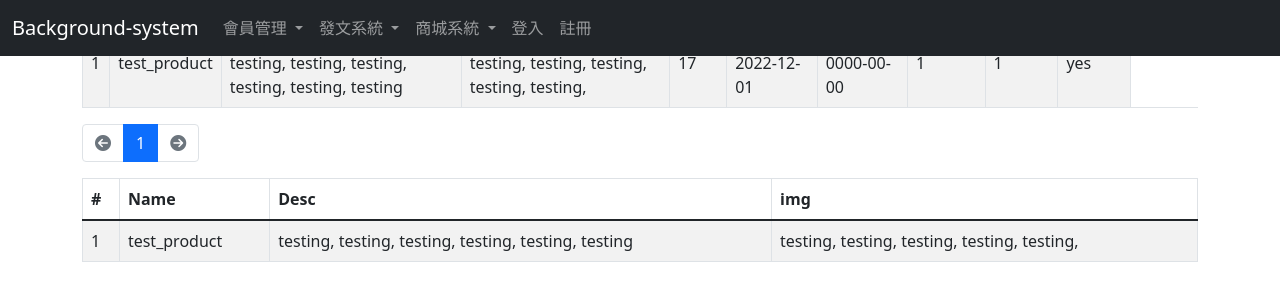
After one commit to chenchiaho/circular-journeys-frontend-cms, a PHP site: page /marketplace-page/list2.php in a window 1280 px wide. The commit adds this page. Shown: the top 301 px of the page. Run offline with PHP 8.4, Linux system fonts and the light colour scheme; data comes from the database, SQL or seed files in the repository.

```diff
--- a/content-management-system/insert-admin.php
+++ b/content-management-system/insert-admin.php
@@ -1,7 +1,7 @@
 <?php
 require './parts/connect_db.php';
 
-$account = 'kevinLa';
+$account = 'Alan';
 $password = '123456';
 
 $hash = password_hash($password, PASSWORD_BCRYPT);
--- a/content-management-system/login.php
+++ b/content-management-system/login.php
@@ -50,7 +50,7 @@ $pageName = 'login';
                 console.log(data);
                 if (data.success) {
                     // alert('成功登入');
-                    location.href = 'index_.php';
+                    location.href = './marketplace-page/list-admin.php';
                 } else {
                     alert(data.error);
                 }
--- a/content-management-system/logout.php
+++ b/content-management-system/logout.php
@@ -3,4 +3,5 @@ session_start(); # 啟用 session 功能
 
 unset($_SESSION['admin']); // 刪掉陣列裡的元素
 
-header('Location: index_.php'); // redirect 轉向到別的頁面
+// header('Location: index_.php'); // redirect 轉向到別的頁面
+header('Location: ./marketplace-page/list-admin.php'); // redirect 轉向到別的頁面
--- /dev/null
+++ b/content-management-system/marketplace-page/list-no-admin.php
@@ -0,0 +1,97 @@
+<?php
+require '../parts/connect_db.php';
+$pageName = 'list';
+$title = "商品列表";
+
+$perPage = 20;
+$page = isset($_GET['page']) ? intval($_GET['page']) : 1;
+if ($page < 1) {
+    header('Location: ?page=1');
+    exit;
+}
+
+$t_sql = "SELECT COUNT(1) FROM products";
+// 總筆數
+$totalRows = $pdo->query($t_sql)->fetch(PDO::FETCH_NUM)[0];
+
+// 總頁數
+$totalPages = ceil($totalRows / $perPage);
+
+$rows = [];
+// 如果有資料的話
+if (!empty($totalRows)) {
+    if ($page > $totalPages) {
+        // 頁碼超出範圍時, 轉向到最後一頁
+        header('Location: ?page=' . $totalPages);
+        exit;
+    }
+
+    $sql = sprintf(
+        "SELECT * FROM products ORDER BY id DESC LIMIT %s, %s",
+        ($page - 1) * $perPage,
+        $perPage
+    );
+    $rows = $pdo->query($sql)->fetchAll();
+}
+
+?>
+<?php include '../parts/html-head.php' ?>
+<?php include '../parts/navbar.php' ?>
+<div class="container">
+    <div class="row">
+        <div class="col">
+            <nav aria-label="Page navigation example">
+                <ul class="pagination">
+                    <li class="page-item <?= $page == 1 ? 'disabled' : '' ?>">
+                        <a class="page-link" href="?page=<?= $page - 1 ?>"><i class="fa-solid fa-circle-arrow-left"></i></a>
+                    </li>
+
+                    <?php for ($i = $page - 5; $i <= $page + 5; $i++) :
+                        if ($i >= 1 and $i <= $totalPages) :
+                    ?>
+                            <li class="page-item <?= $i == $page ? 'active' : '' ?> ">
+                                <a class="page-link" href="?page=<?= $i ?>"><?= $i ?></a>
+                            </li>
+                    <?php endif;
+                    endfor; ?>
+
+                    <li class="page-item <?= $page == $totalPages ? 'disabled' : '' ?>">
+                        <a class="page-link" href="?page=<?= $page + 1 ?>"><i class="fa-solid fa-circle-arrow-right"></i></a>
+                    </li>
+                </ul>
+            </nav>
+        </div>
+    </div>
+    <div class="row">
+        <div class="col">
+            <table class="table table-striped table-bordered">
+                <thead>
+                    <tr>
+
+                        <th scope="col">#</th>
+                        <th scope="col">Name</th>
+                        <th scope="col">Desc</th>
+                        <th scope="col">img</th>
+
+                    </tr>
+                </thead>
+                <tbody>
+                    <?php foreach ($rows as $r) : ?>
+                        <tr>
+
+                            <td><?= $r['id'] ?></td>
+                            <td><?= $r['name'] ?></td>
+                            <td><?= $r['description'] ?></td>
+                            <td><?= $r['image'] ?></td>
+
+                        </tr>
+                    <?php endforeach ?>
+                </tbody>
+
+            </table>
+
+        </div>
+    </div>
+</div>
+<?php include '../parts/scripts.php' ?>
+<?php include '../parts/html-foot.php' ?>
--- /dev/null
+++ b/content-management-system/marketplace-page/list2.php
@@ -0,0 +1,72 @@
+<?php
+
+require '../parts/connect_db.php';
+
+$sql = "SELECT * FROM products ORDER BY id DESC LIMIT 0, 20";
+
+$rows = $pdo->query($sql)->fetchAll();
+
+?>
+
+<?php include '../parts/html-head.php' ?>
+<?php include '../parts/navbar.php' ?>
+<div class="container">
+    <div class="row">
+        <div class="col">
+            <table class="table table-striped table-bordered">
+                <thead>
+                    <tr>
+                        <th scope="col">#</th>
+                        <th scope="col">Name</th>
+                        <th scope="col">Desc</th>
+                        <th scope="col">img</th>
+                        <th scope="col">price</th>
+                        <th scope="col">created</th>
+                        <th scope="col">created</th>
+                        <th scope="col">deleted</th>
+                        <th scope="col">cate_id</th>
+                        <th scope="col">inve_id</th>
+                        <th scope="col">status</th>
+                    </tr>
+                </thead>
+                <tbody>
+
+                    <?php foreach ($rows as $r) : ?>
+                        <tr>
+                            <td><?= $r['id'] ?></td>
+                            <td><?= $r['name'] ?></td>
+                            <td><?= $r['description'] ?></td>
+                            <td><?= $r['image'] ?></td>
+                            <td><?= $r['price'] ?></td>
+                            <td><?= $r['created_at'] ?></td>
+                            <td><?= $r['deleted_at'] ?></td>
+                            <td><?= $r['category_id'] ?></td>
+                            <td><?= $r['inventory_id'] ?></td>
+                            <td><?= $r['active_status'] ?></td>
+                        </tr>
+                    <?php endforeach ?>
+                </tbody>
+
+            </table>
+
+        </div>
+    </div>
+</div>
+<?php include '../parts/scripts.php' ?>
+<?php include '../parts/html-foot.php' ?>
+
+
+
+
+
+
+
+
+
+<?php
+session_start();
+if (isset($_SESSION['admin'])) {
+    include './list-admin.php';
+} else {
+    include './list-no-admin.php';
+}
--- a/content-management-system/parts/navbar.php
+++ b/content-management-system/parts/navbar.php
@@ -35,7 +35,7 @@
                             商城系統
                         </a>
                         <ul class="dropdown-menu" aria-labelledby="navbarDropdownMenuLink">
-                            <li><a class="dropdown-item" href="../marketplace-page/list.php">產品新增修改</a></li>
+                            <li><a class="dropdown-item" href="./../marketplace-page/list.php">產品新增修改</a></li>
                             <li><a class="dropdown-item" href="#">購物車管理</a></li>
                             <li><a class="dropdown-item" href="#">庫存管理</a></li>
                         </ul>
```
Also changed, not shown: content-management-system/marketplace-page/list-admin.php (added, +133 -0 lines), content-management-system/marketplace-page/list.php (+6 -55 lines).
